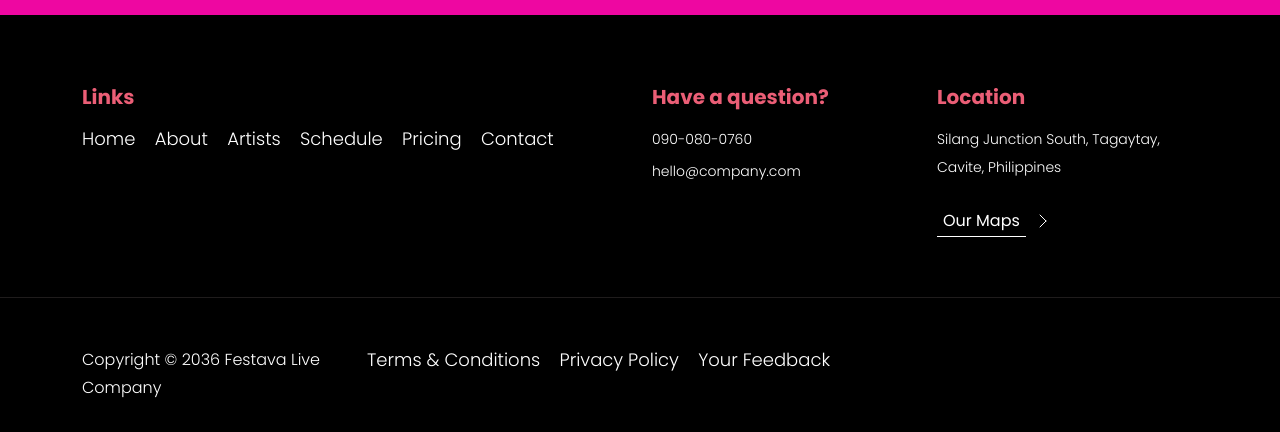
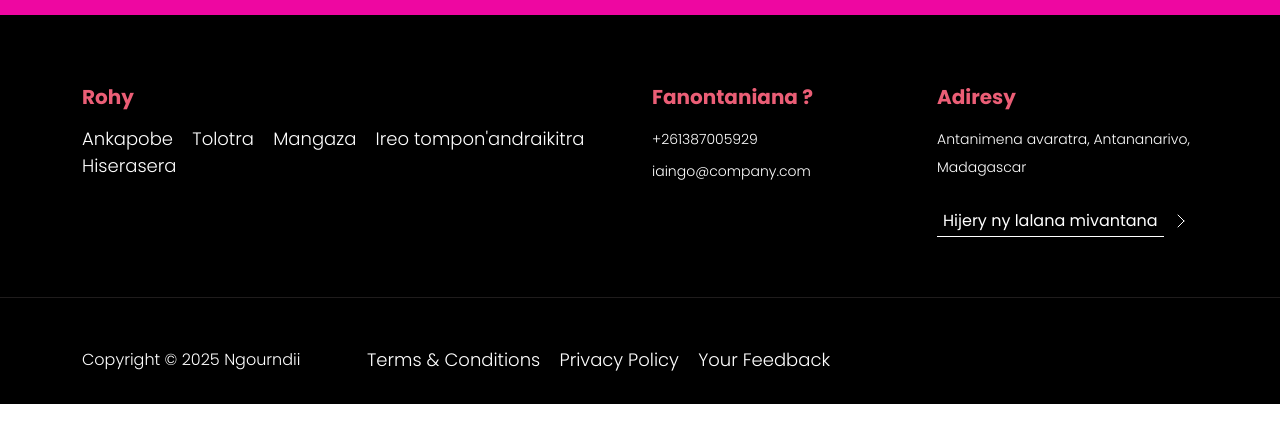
Before and after one commit to Ngourndii-dev/lamaody, a plain HTML site: page index.html in a window 1280 px wide. Shown: the part 4839-5271 px from the top of the page. After the commit the page ends 5243 px from the top, so only its background shows below. Drawn offline with nearby package versions, Linux system fonts and the light colour scheme.

```diff
--- a/index.html
+++ b/index.html
@@ -6,7 +6,6 @@
     <meta charset="utf-8">
     <meta name="viewport" content="width=device-width, initial-scale=1, shrink-to-fit=no">
     <link href="https://fonts.googleapis.com/css2?family=Poppins:wght@100;200;300;400;500;600;700;800;900&display=swap" rel="stylesheet">
-
     <title>Ndao himaody </title>
     <link href="./service/vendor/bootstrap/css/bootstrap.min.css" rel="stylesheet">
     <link rel="stylesheet" href="./service/assets/css/fontawesome.css">
@@ -368,7 +367,7 @@
             <div class="row">
 
                 <div class="col-lg-6 col-12">
-                    <h2 class="text-white mb-lg-0">Festava Live</h2>
+                    <h2 class="text-white mb-lg-0">IAINGO</h2>
                 </div>
 
                 <div class="col-lg-6 col-12 d-flex justify-content-lg-end align-items-center">
@@ -412,59 +411,54 @@
         <div class="row">
 
             <div class="col-lg-6 col-12 mb-4 pb-2">
-                <h5 class="site-footer-title mb-3">Links</h5>
+                <h5 class="site-footer-title mb-3">Rohy</h5>
 
                 <ul class="site-footer-links">
                     <li class="site-footer-link-item">
-                        <a href="#" class="site-footer-link">Home</a>
+                        <a href="#top" class="site-footer-link">Ankapobe</a>
                     </li>
 
                     <li class="site-footer-link-item">
-                        <a href="#" class="site-footer-link">About</a>
+                        <a href="#service" class="site-footer-link">Tolotra</a>
                     </li>
 
                     <li class="site-footer-link-item">
-                        <a href="#" class="site-footer-link">Artists</a>
+                        <a href="./surfing/index.html" class="site-footer-link">Mangaza</a>
                     </li>
 
                     <li class="site-footer-link-item">
-                        <a href="#" class="site-footer-link">Schedule</a>
+                        <a href="#team" class="site-footer-link">Ireo tompon'andraikitra</a>
                     </li>
-
                     <li class="site-footer-link-item">
-                        <a href="#" class="site-footer-link">Pricing</a>
-                    </li>
-
-                    <li class="site-footer-link-item">
-                        <a href="#" class="site-footer-link">Contact</a>
+                        <a href="#contact" class="site-footer-link">Hiserasera</a>
                     </li>
                 </ul>
             </div>
 
             <div class="col-lg-3 col-md-6 col-12 mb-4 mb-lg-0">
-                <h5 class="site-footer-title mb-3">Have a question?</h5>
+                <h5 class="site-footer-title mb-3">Fanontaniana ?</h5>
 
                 <p class="text-white d-flex mb-1">
                     <a href="tel: 090-080-0760" class="site-footer-link">
-                        090-080-0760
+                        +261387005929
                     </a>
                 </p>
 
                 <p class="text-white d-flex">
                     <a href="mailto:hello@company.com" class="site-footer-link">
-                        hello@company.com
+                        iaingo@company.com
                     </a>
                 </p>
             </div>
 
             <div class="col-lg-3 col-md-6 col-11 mb-4 mb-lg-0 mb-md-0">
-                <h5 class="site-footer-title mb-3">Location</h5>
+                <h5 class="site-footer-title mb-3">Adiresy</h5>
 
                 <p class="text-white d-flex mt-3 mb-2">
-                Silang Junction South, Tagaytay, Cavite, Philippines</p>
+                Antanimena avaratra, Antananarivo, Madagascar</p>
 
                 <a class="link-fx-1 color-contrast-higher mt-3" href="#">
-                    <span>Our Maps</span>
+                    <span>Hijery ny lalana mivantana</span>
                     <svg class="icon" viewBox="0 0 32 32" aria-hidden="true"><g fill="none" stroke="currentColor" stroke-linecap="round" stroke-linejoin="round"><circle cx="16" cy="16" r="15.5"></circle><line x1="10" y1="18" x2="16" y2="12"></line><line x1="16" y1="12" x2="22" y2="18"></line></g></svg>
                 </a>
             </div>
@@ -476,7 +470,7 @@
             <div class="row">
 
                 <div class="col-lg-3 col-12 mt-5">
-                    <p class="copyright-text">Copyright © 2036 Festava Live Company</p>
+                    <p class="copyright-text">Copyright © 2025 Ngourndii</p>
                 </div>
 
                 <div class="col-lg-8 col-12 mt-lg-5">
@@ -497,7 +491,7 @@
             </div>
         </div>
     </div>
-</footer>
+  </footer>
 
   <script src="./home/vendor/jquery/jquery.min.js"></script>
   <script src="./home/vendor/bootstrap/js/bootstrap.min.js"></script>
```
